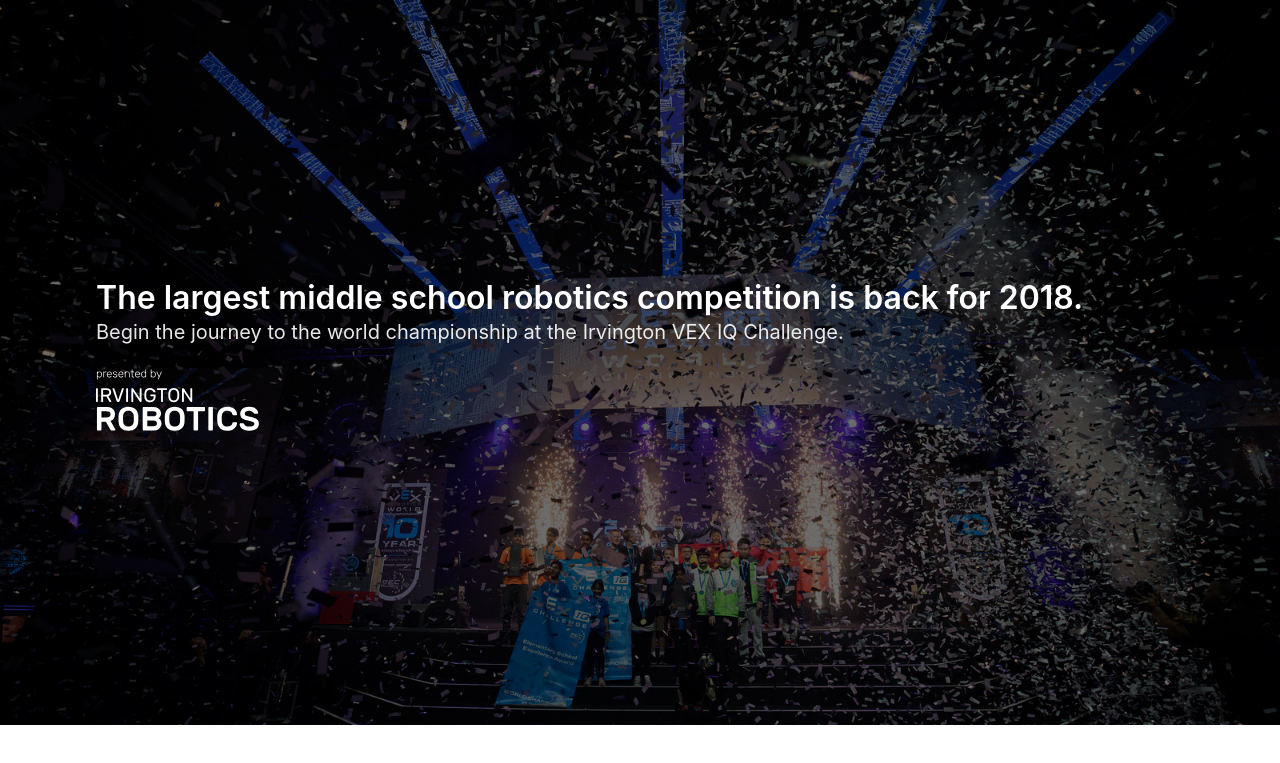
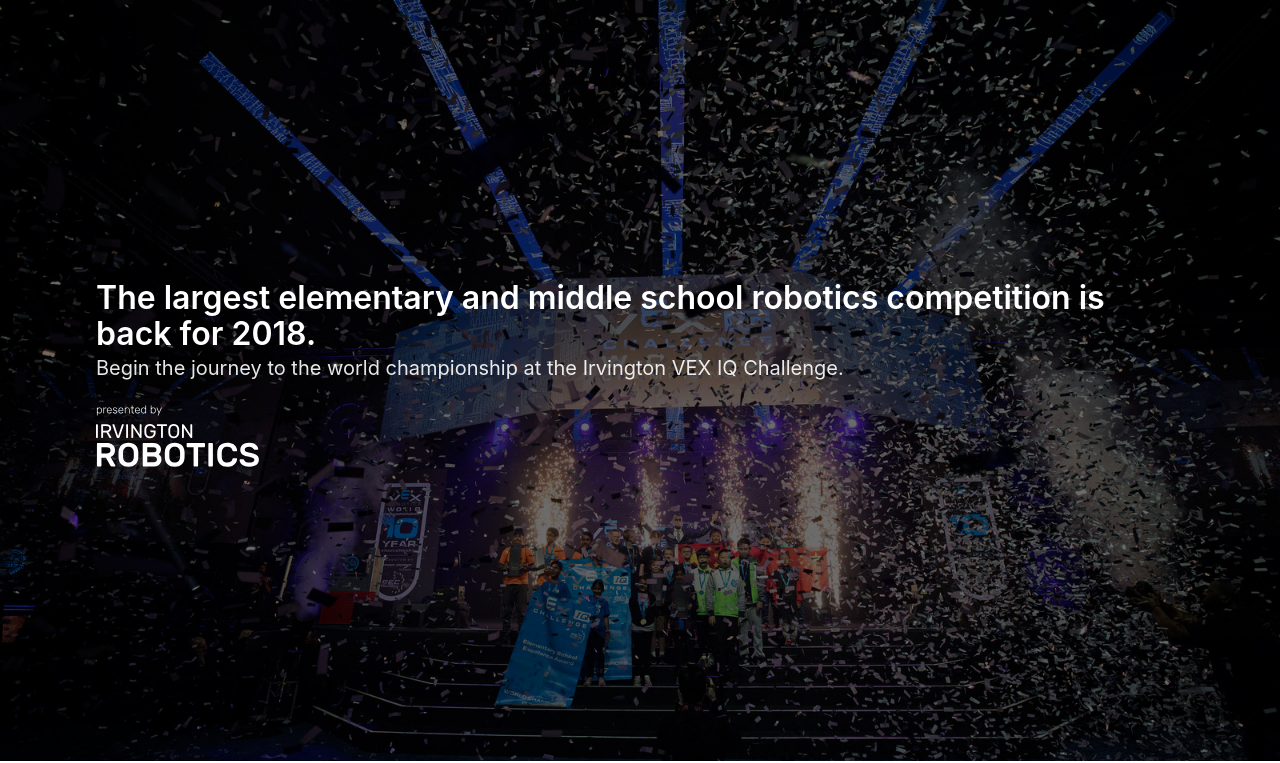
Before and after one commit to IrvingtonRobotics/iq, a plain HTML site: page index.html in a window 1280 px wide. Shown: the part 64-827 px from the top of the page. Drawn offline with nearby package versions, Linux system fonts and the light colour scheme.

Commit message:
Fix copy

```diff
--- a/index.html
+++ b/index.html
@@ -50,7 +50,7 @@
             </div>
             <div class="hero-body">
                 <div class="container">
-                    <h1 class="title">The largest middle school robotics competition is back for 2018.</h1>
+                    <h1 class="title">The largest elementary and middle school robotics competition is back for 2018.</h1>
                     <h2 class="subtitle">Begin the journey to the world championship at the Irvington VEX IQ Challenge.</h2>
                 </div>
                 <div class="container">
```
